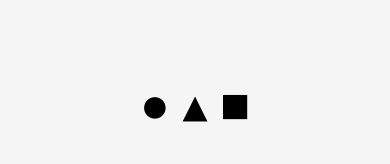
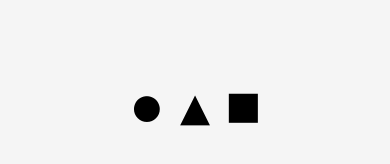
Before and after one commit to flournoy87/problem3, a plain HTML site: page index.html in a window 390 px wide. Shown: the part 1446-1610 px from the top of the page. Drawn offline with Linux system fonts and the light colour scheme.

Commit message:
Update style.css

```diff
--- a/resources/css/style.css
+++ b/resources/css/style.css
@@ -192,4 +192,8 @@ footer span {
         margin-top: 50px;
         height: 250px;
     }
+
+    footer span {
+        font-size: 60px;
+    }
   }
```
